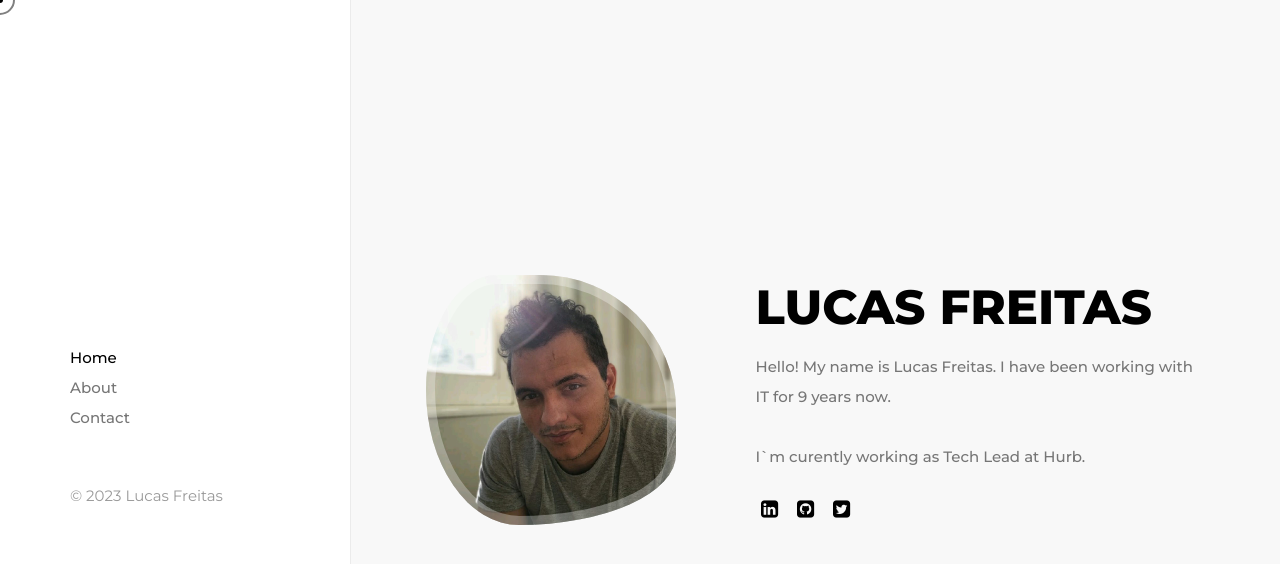
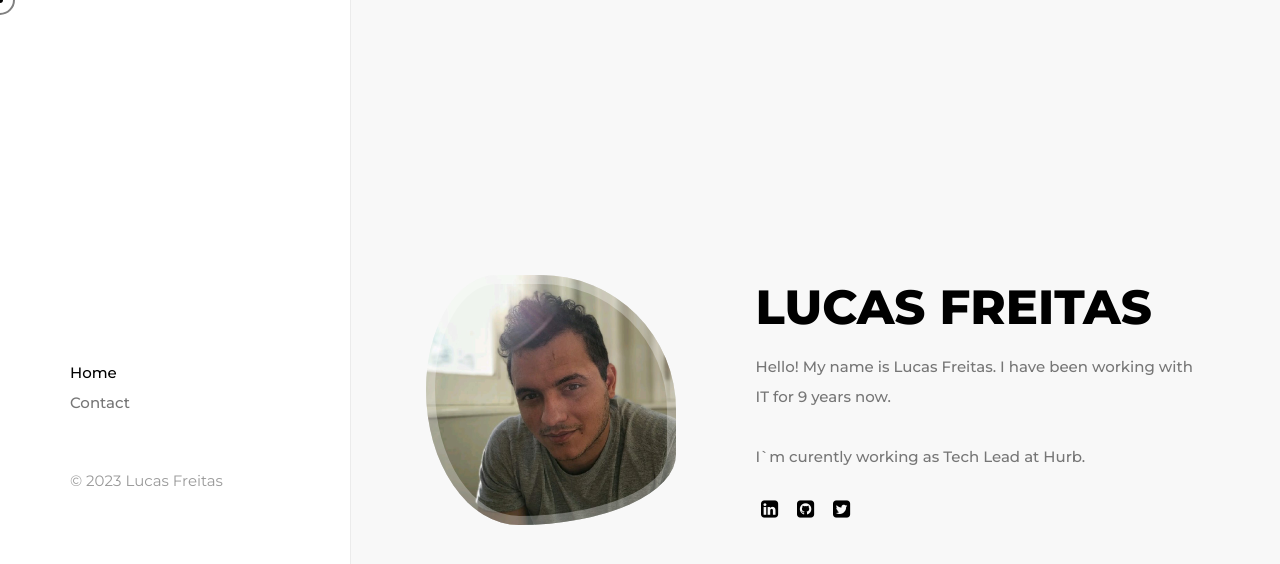
Before and after one commit to lucasfreitas-dev/lucasfreitas-dev.github.io, a Next.js app: page / in a window 1280 px wide. Shown: the top 564 px of the page. Built offline with nearby package versions, Linux system fonts and the light colour scheme.

Commit message:
refactor: Disable about page from menu [WIP]

```diff
--- a/src/Context.js
+++ b/src/Context.js
@@ -31,7 +31,7 @@ const initialState = {
   portfolioDetailsModal: null,
   menus: [
     { id: 1, name: "Home", href: "home" },
-    { id: 2, name: "about", href: "about" },
+    // { id: 2, name: "about", href: "about" },
     { id: 3, name: "contact", href: "contact" }
   ],
 };
```
